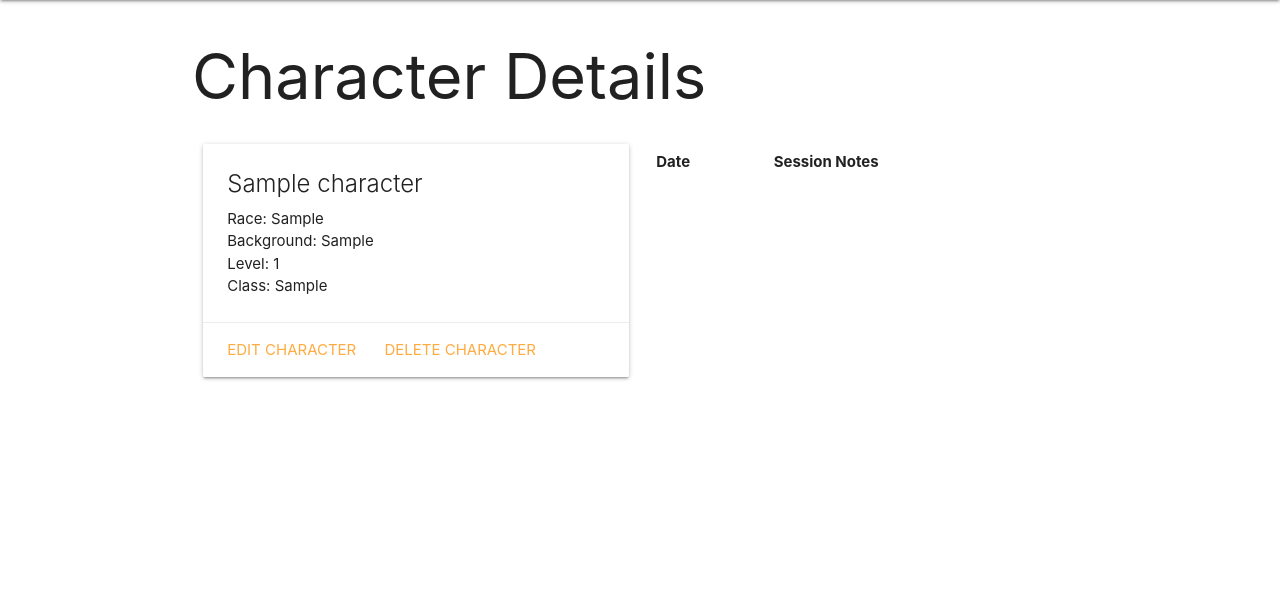
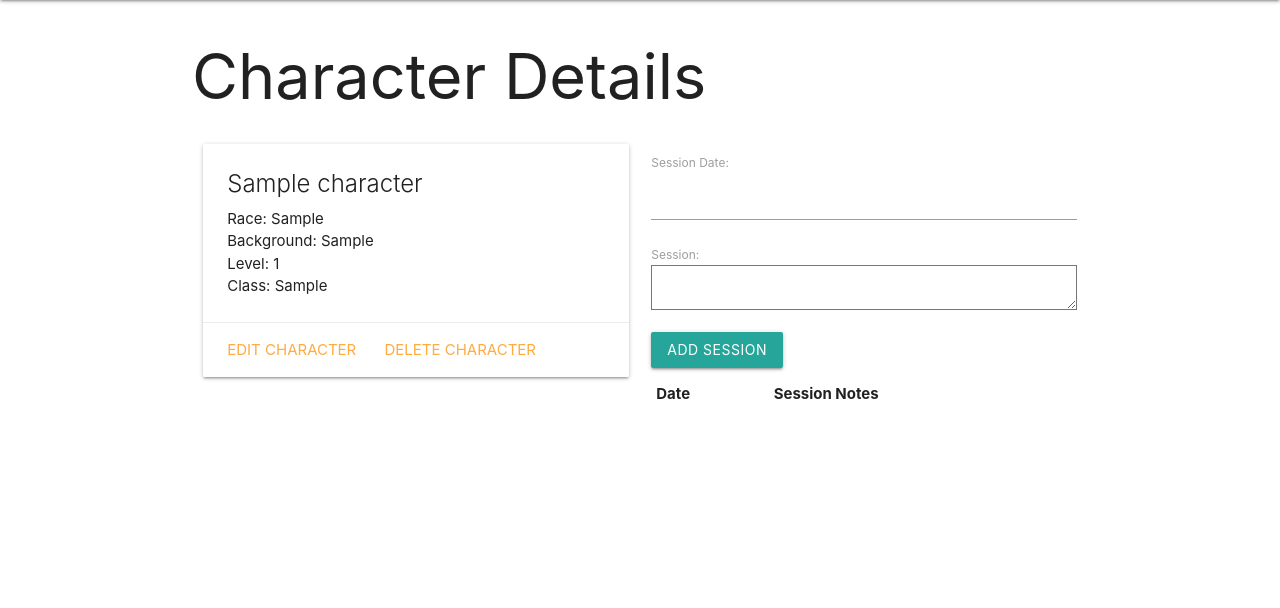
Before and after one commit to alonzoalcantar/CharacterCollector, a Django app: page /characters/1/ in a window 1280 px wide. Shown: the part 64-672 px from the top of the page. Run offline with Django 4.2, Linux system fonts and the light colour scheme; tables that the repository leaves empty hold one stand-in row (values such as "Sample post"); data that the repository does not hold is empty.

Commit message:
Add Session form displays on Character details

```diff
--- /dev/null
+++ b/main_app/forms.py
@@ -0,0 +1,7 @@
+from django.forms import ModelForm
+from .models import Session
+
+class SessionForm(ModelForm):
+  class Meta:
+    model = Session
+    fields = ['date', 'session']
--- a/main_app/templates/characters/detail.html
+++ b/main_app/templates/characters/detail.html
@@ -19,6 +19,11 @@
 </div>
 </div>
 <div class="col s6">
+    <form method="POST">
+        {% csrf_token %}
+        {{ session_form.as_p }}
+        <input type="submit" class="btn" value="Add Session">
+      </form>
     <table class="striped">
         <thead>
             <tr><th>Date</th><th>Session Notes</th></tr>
--- a/main_app/views.py
+++ b/main_app/views.py
@@ -1,6 +1,7 @@
 from django.shortcuts import render
 from django.views.generic.edit import CreateView, UpdateView, DeleteView
 from .models import Character, Item
+from .forms import SessionForm
 # Create your views here.
 
 
@@ -43,7 +44,10 @@
 
 def character_detail(request, character_id):
     character = Character.objects.get(id=character_id)
-    return render(request, 'characters/detail.html', { 'character': character })
+    session_form = SessionForm()
+    return render(request, 'characters/detail.html', {
+        'character' : character, 'session_form': session_form
+    })
 
 
 def items_index(request):
```
